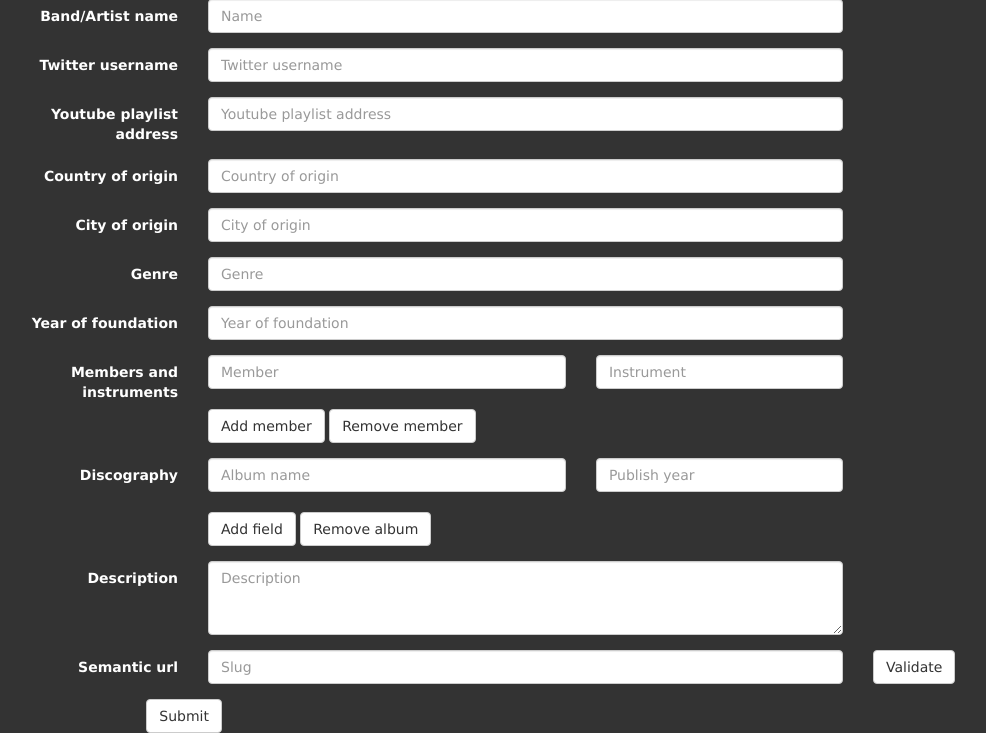
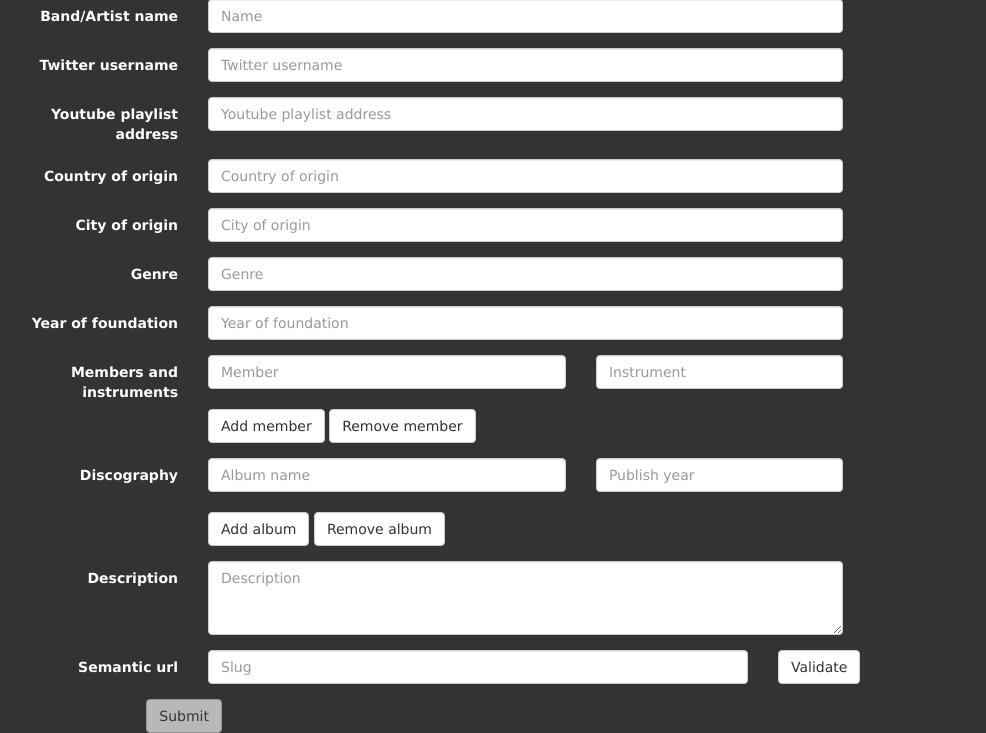
Before and after one commit to bambimusic/bambimusic, a Flask app: page /add in a window 1280 px wide. Shown: the part 181-914 px from the top of the page, without its empty margins (67-1053 px from the left). Run offline with Flask 2, Linux system fonts and the light colour scheme; some libraries are stand-ins or nearby versions.

Commit message:
bugi korjattu, nyt ei voi poistaa kaikkia inputteja. Lisatty ominaisuus etta add-sivun submit on disabloitu kunnes slug on validi. Pitaa viela huomioida mahdollisuus jos muutetaankin jo validoitua slugia. Talloin submitin pitaisi olla taas disabled.

```diff
--- a/static/add.css
+++ b/static/add.css
@@ -16,6 +16,11 @@ body {
 }
 
 #buttonDiv{
+}
+
+#slugButton {
+  margin: 0;
+
 }
 
 .navbar-inverse {
--- a/static/add.js
+++ b/static/add.js
@@ -5,6 +5,7 @@ function newElement(elementName, className){
 }
 memberIdIncrement = 1;
 albumIdIncrement = 1;
+isValidated = false;
 
 window.onload = function() {
   $('#memberButton').click(function(){
@@ -37,8 +38,10 @@ window.onload = function() {
   });
 
   $('#removeMemberButton').click(function(){
-    $( ".memberField" +(memberIdIncrement-1) ).remove();
-    if (memberIdIncrement>1) {memberIdIncrement--;}
+    if (memberIdIncrement>1) {
+        $( ".memberField" +(memberIdIncrement-1) ).remove();
+        memberIdIncrement--;
+    }
   });
 
   $('#albumButton').click(function(){
@@ -70,8 +73,12 @@ window.onload = function() {
   });
 
   $('#removeAlbumButton').click(function(){
-    $( ".albumField" +(albumIdIncrement-1) ).remove();
-    if (albumIdIncrement>1) {albumIdIncrement--;}
+
+    if(albumIdIncrement > 1) {
+      $( ".albumField" +(albumIdIncrement-1) ).remove();
+      albumIdIncrement--;
+    }
+
   });
 
   //$( '#inputSlug' ).change(function() {
@@ -86,6 +93,10 @@ window.onload = function() {
     slug = slug.toLowerCase();
     slug = slug.replace(/[^a-zA-Z0-9]+/g,'-');
     input.value = slug;
+
+    isValidated = true;
+    document.getElementById("submitButton").disabled = false;
+    //input.onChange tänne vielä disablointi jos muutetaankin inputin arvoa
   });
 
 }
--- a/templates/add.html
+++ b/templates/add.html
@@ -133,7 +133,7 @@
               </div>
             </div>
             <div class="col-sm-offset-2 col-sm-7" id="buttonDiv">
-              <button type="button" id="albumButton" class="btn btn-default">Add field</button>
+              <button type="button" id="albumButton" class="btn btn-default">Add album</button>
               <button type="button" id="removeAlbumButton" class="btn btn-default">Remove album</button>
             </div>
           </div>
@@ -147,10 +147,10 @@
           </div>
           <div class="form-group">
               <label for="inputSlug" class="col-sm-2 control-label">Semantic url</label>
-              <div class="col-sm-7">
+              <div class="col-sm-6">
                   <input type="text" class="form-control" id="inputSlug" name="slug" placeholder="Slug" required>
               </div>
-              <div class="col-sm-2">
+              <div class="col-sm-1">
                   <button type="button" id="slugButton" class="btn btn-default">Validate</button>
               </div>
           </div>
@@ -164,7 +164,7 @@
           <label>Members: </label><input type="text" name="members"><br>
           <label>Description: </label><input type="text" name="description"><br> -->
 
-          <button type="submit" class="btn btn-default col-md-offset-2">Submit</button>
+          <button type="submit" id="submitButton" class="btn btn-default col-md-offset-2" disabled="true" >Submit</button>
         </form>
 
 
--- a/templates/artist.html
+++ b/templates/artist.html
@@ -20,7 +20,6 @@
     <div class="row">
       <div class="navbar">
       <nav class="navbar navbar-inverse navbar-fixed-top">
-         <div class="container-fluid">
              <div class="navbar-header">
            <button type="button" id ="navbar-toggle" class="navbar-toggle collapsed" data-toggle="collapse" data-target="#bs-example-navbar-collapse-1" aria-expanded="false">
              <span class="sr-only">Toggle navigation</span>
@@ -137,7 +136,7 @@ That said, in some situations it may be desirable to turn this functionality off
 
       </section>
 
-      <section class="right_section col-md-4">
+      <section class="right_section col-xs-8 col-md-4">
         <div class="twitter">
           <h2>Twitter</h2>
           <div class="tweets">
```
